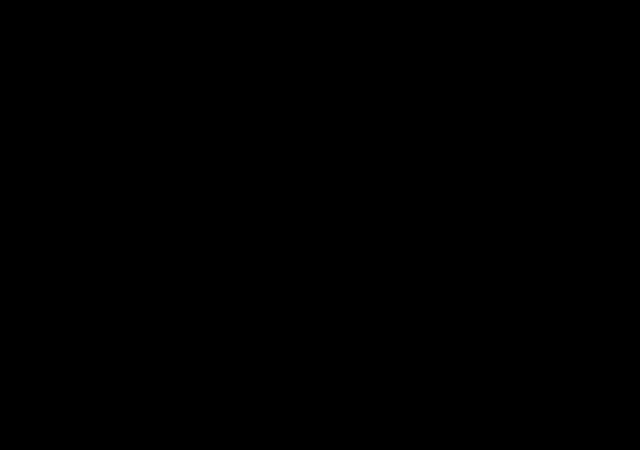
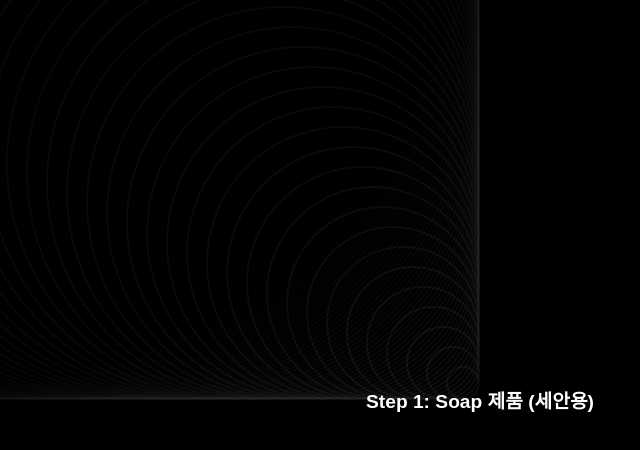
Before and after one commit to candorxWTNS/test, a plain HTML site: page index.html in a window 1280 px wide. Shown: the whole page, without its empty margins (0-640 px from the left). Drawn offline with Linux system fonts and the light colour scheme.

Commit message:
Update style.css

```diff
--- a/style.css
+++ b/style.css
@@ -3,7 +3,8 @@ html, body {
   padding: 0;
   height: 100%;
   background-color: #000;
-  font-family: 'Playfair Display', serif;
+  color: white;
+  font-family: sans-serif;
   overflow-x: hidden;
 }
 
@@ -23,35 +24,28 @@ html, body {
   display: flex;
   align-items: center;
   justify-content: center;
-  position: relative;
+  pointer-events: none;
 }
 
 .circle {
   position: absolute;
-  border: 2px solid rgba(255, 255, 255, 0.06);
+  border: 2px solid rgba(255, 255, 255, 0.05);
   border-radius: 50%;
   transform: translate(-50%, -50%);
-  left: 50%;
-  top: 50%;
 }
 
 .step {
-  display: none;
   position: absolute;
-  left: 50%;
-  top: 50%;
-  transform: translate(-50%, -50%);
-  color: white;
-  font-size: 1.6rem;
-  font-weight: 500;
-  text-align: center;
-  max-width: 80%;
-  line-height: 1.5;
-  background: none;
-  border: none;
-  padding: 0;
+  font-size: 1.2rem;
+  font-weight: bold;
+  opacity: 0;
+  transform: scale(0.9);
+  transition: opacity 0.8s ease, transform 0.8s ease;
+  pointer-events: none;
+  white-space: nowrap;
 }
 
 .step.visible {
-  display: block;
+  opacity: 1;
+  transform: scale(1);
 }
```
